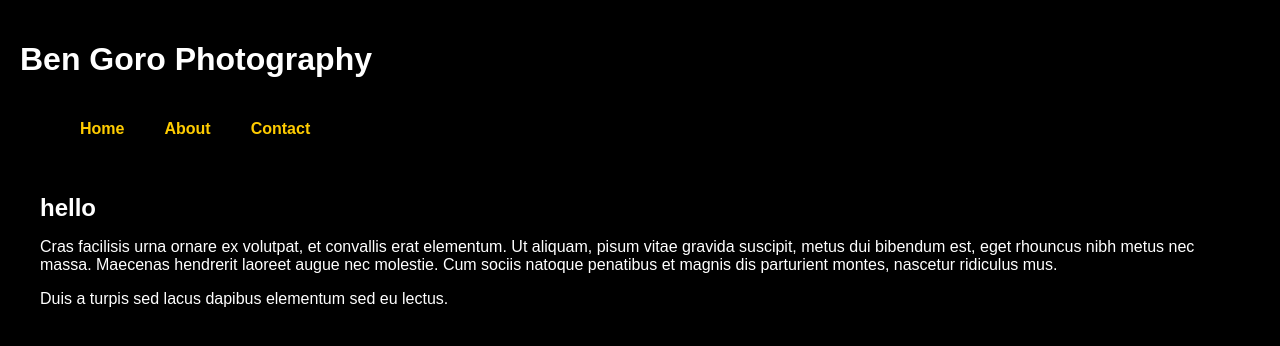
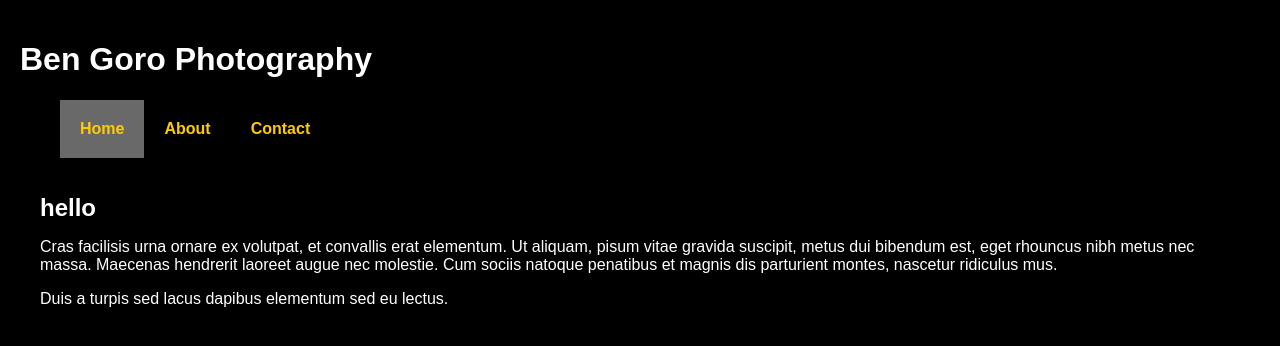
Before and after one commit to bgguna/bjornfell, a React (Create React App) app in the folder web/: page / in a window 1280 px wide. Shown: the top 346 px of the page. Built offline with nearby package versions, Linux system fonts and the light colour scheme.

Commit message:
feat(web): add highlight for active tabs

```diff
--- a/web/src/App.js
+++ b/web/src/App.js
@@ -17,7 +17,7 @@ class App extends Component {
                         <h1>Ben Goro Photography</h1>
                     </div>
                     <ul className='navigation'>
-                        <li><NavLink to='/'>Home</NavLink></li>
+                        <li><NavLink exact to='/'>Home</NavLink></li>
                         <li><NavLink to='/about'>About</NavLink></li>
                         <li><NavLink to='/contact'>Contact</NavLink></li>
                     </ul>
--- a/web/src/index.css
+++ b/web/src/index.css
@@ -39,3 +39,7 @@ ul.navigation li a {
 .content li {
     margin-bottom: 10px;
 }
+
+.active {
+    background-color: #696969;
+}
```
